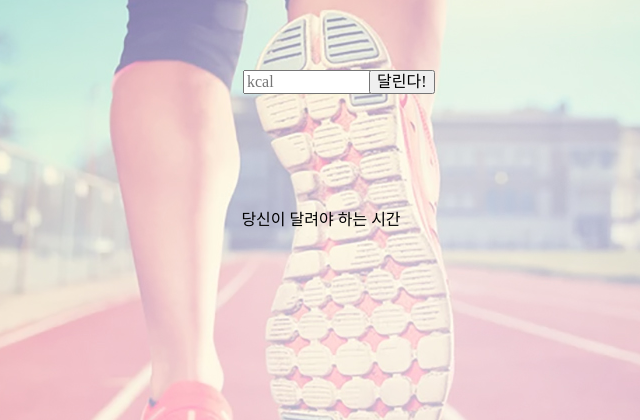
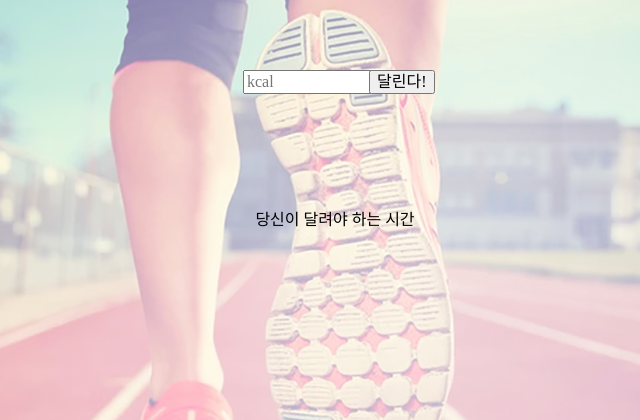
Before and after one commit to jiean80/myrunning, a plain HTML site: page index.html in a window 1280 px wide. Shown: the part 130-550 px from the top of the page, 359-999 px from the left. Drawn offline with Linux system fonts and the light colour scheme.

Commit message:
Update index.html

```diff
--- a/index.html
+++ b/index.html
@@ -21,7 +21,7 @@
 	<div class="wrap">
 		<img id="bimg" src="./img/bimg.jpg">
 
-	<div id="output" style="width:800px; height: 300px; background:none; color: black; text-align: center; line-height: 300px; position: absolute; top:200px; left:20%;">당신이 달려야 하는 시간</div>
+	<div id="output" style="width:800px; height: 300px; background:none; color: black; text-align: center; line-height: 300px; position: absolute; top:200px; left:21%;">당신이 달려야 하는 시간</div>
 
 	<input type="text" placeholder="kcal" size="14" class="textbox" id="mykcal"> kcal
 	<button class="clickbox" id="but">달린다!</button>
```
